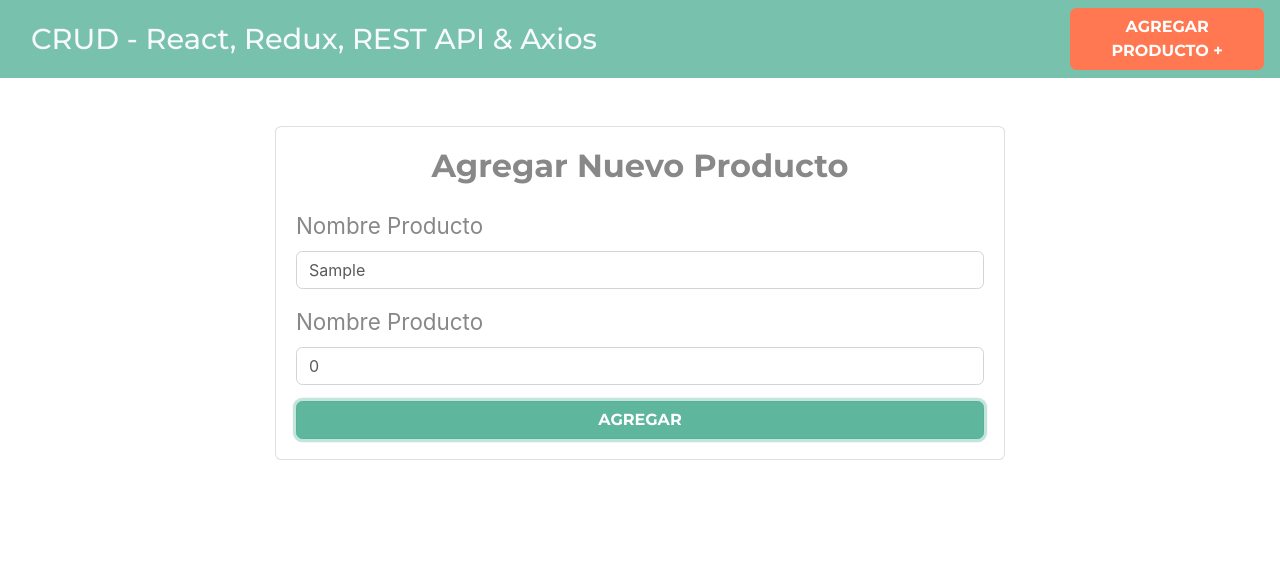
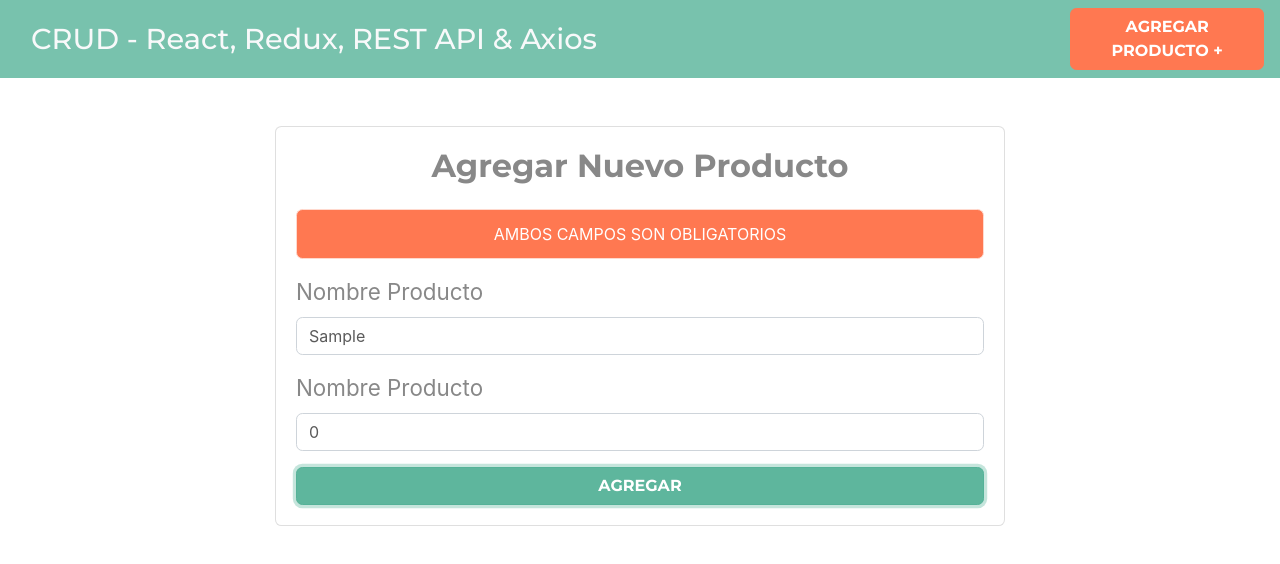
Before and after one commit to pipe473/Proyecto-Restaurante-con-REDUX, a React (Create React App) app: page /productos/nuevo in a window 1280 px wide. Both pictures are taken after typing "Sample" into the empty fields and a click on the button "AGREGAR". Shown: the top 564 px of the page. Built offline with nearby package versions, Linux system fonts and the light colour scheme.

Commit message:
Mostrando las alertas

```diff
--- a/src/components/NuevoProducto.jsx
+++ b/src/components/NuevoProducto.jsx
@@ -18,6 +18,7 @@
     // Acceder al state del store
     const cargando = useSelector( state => state.productos.loading );
     const error = useSelector( state => state.productos.error );
+    const alerta = useSelector( state => state.alerta.alerta );
 
 
     // Llama a el action de productoAction
@@ -59,6 +60,7 @@
                         <h2 className="text-center mb-4 font-weight-bold">
                             Agregar Nuevo Producto
                         </h2>
+                        { alerta ? <p className={alerta.classes}>{alerta.msg}</p> : null }
                         <form
                             onSubmit={submitNuevoProducto}
                         >
```
